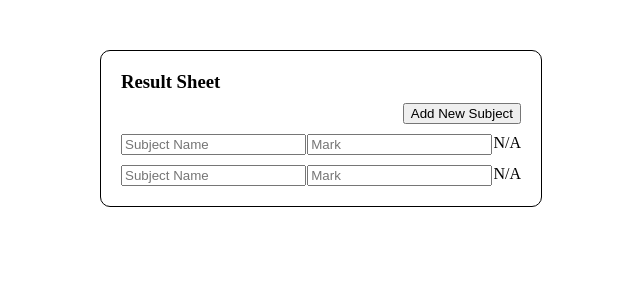
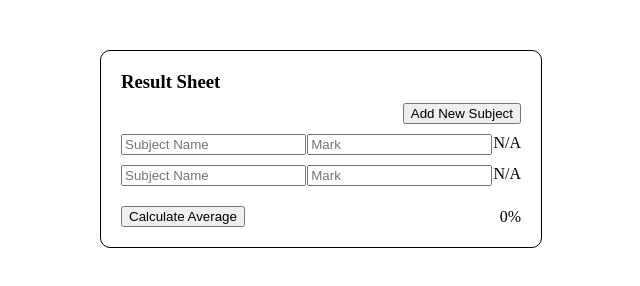
Before and after one commit to lakkula/result-sheet, a plain HTML site: page index.html in a window 1280 px wide. Shown: the whole page, without its empty margins (319-959 px from the left). Drawn offline with Linux system fonts and the light colour scheme.

Commit message:
feat: calculate average

```diff
--- a/index.html
+++ b/index.html
@@ -25,6 +25,10 @@
             </div>
 
         </div>
+        <div id="average-container">
+            <button onclick="calculateAverage()">Calculate Average</button>
+            <p id="average">0%</p>
+        </div>
     </div>
 
     <script src="script.js"></script>
--- a/script.js
+++ b/script.js
@@ -37,3 +37,16 @@ function updateGrade(input){
         grade.innerText = 'F';
     }
 }
+
+function calculateAverage(){
+    let markInputes = document.querySelectorAll('.mark-row input[type="number"]');
+
+    let totalMarks = 0;
+
+    markInputes.forEach(function (input){
+        totalMarks += parseInt(input.value);
+    });
+
+    let average = totalMarks / markInputes.length;
+    document.getElementById('average').innerText = "Average Marks: " + average + "%";
+}
--- a/style.css
+++ b/style.css
@@ -27,3 +27,9 @@ body{
     justify-content: end;
     padding-top: 10px;
 }
+#average-container{
+    display: flex;
+    align-items: center;
+    justify-content: space-between;
+    margin-top: 20px;
+}
```
